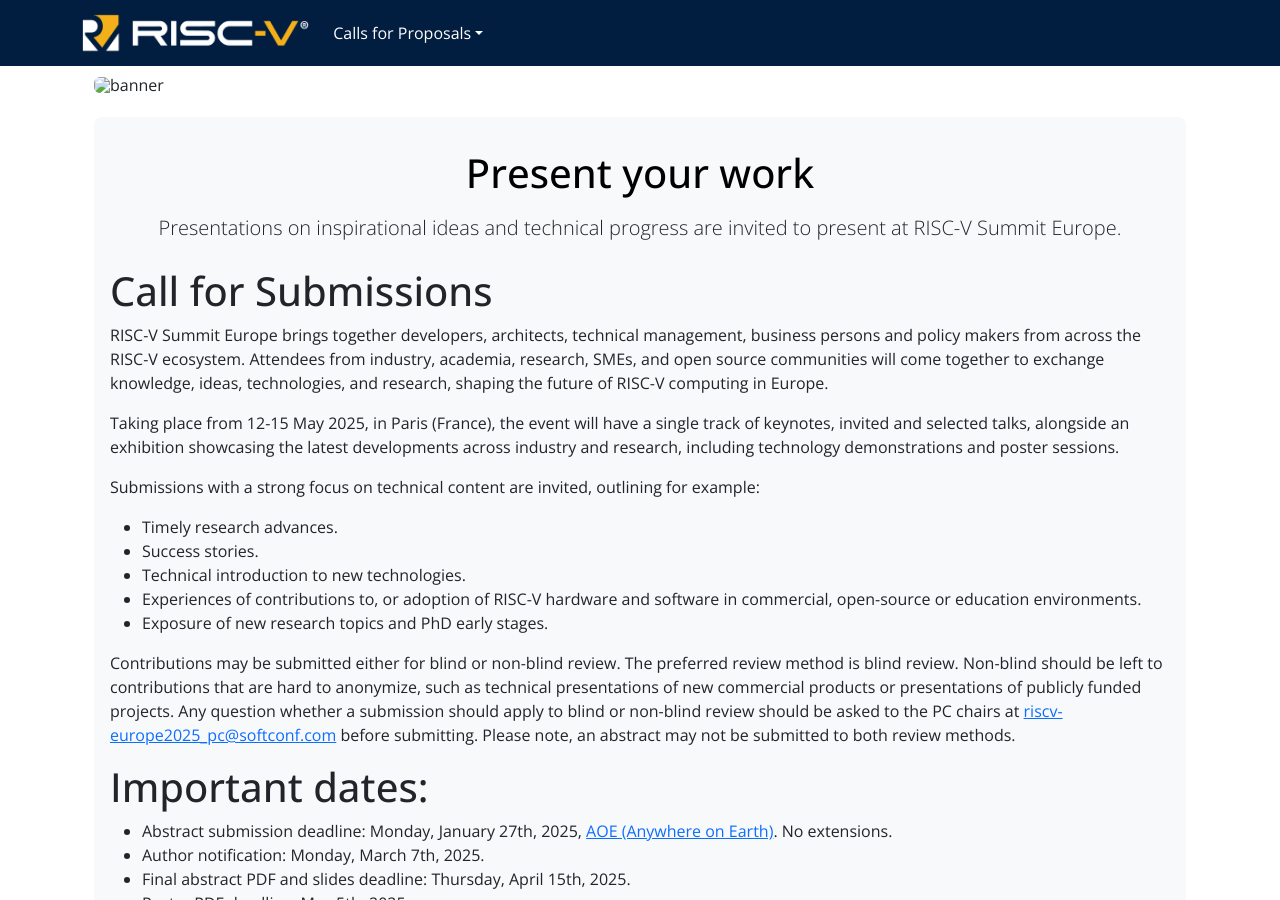
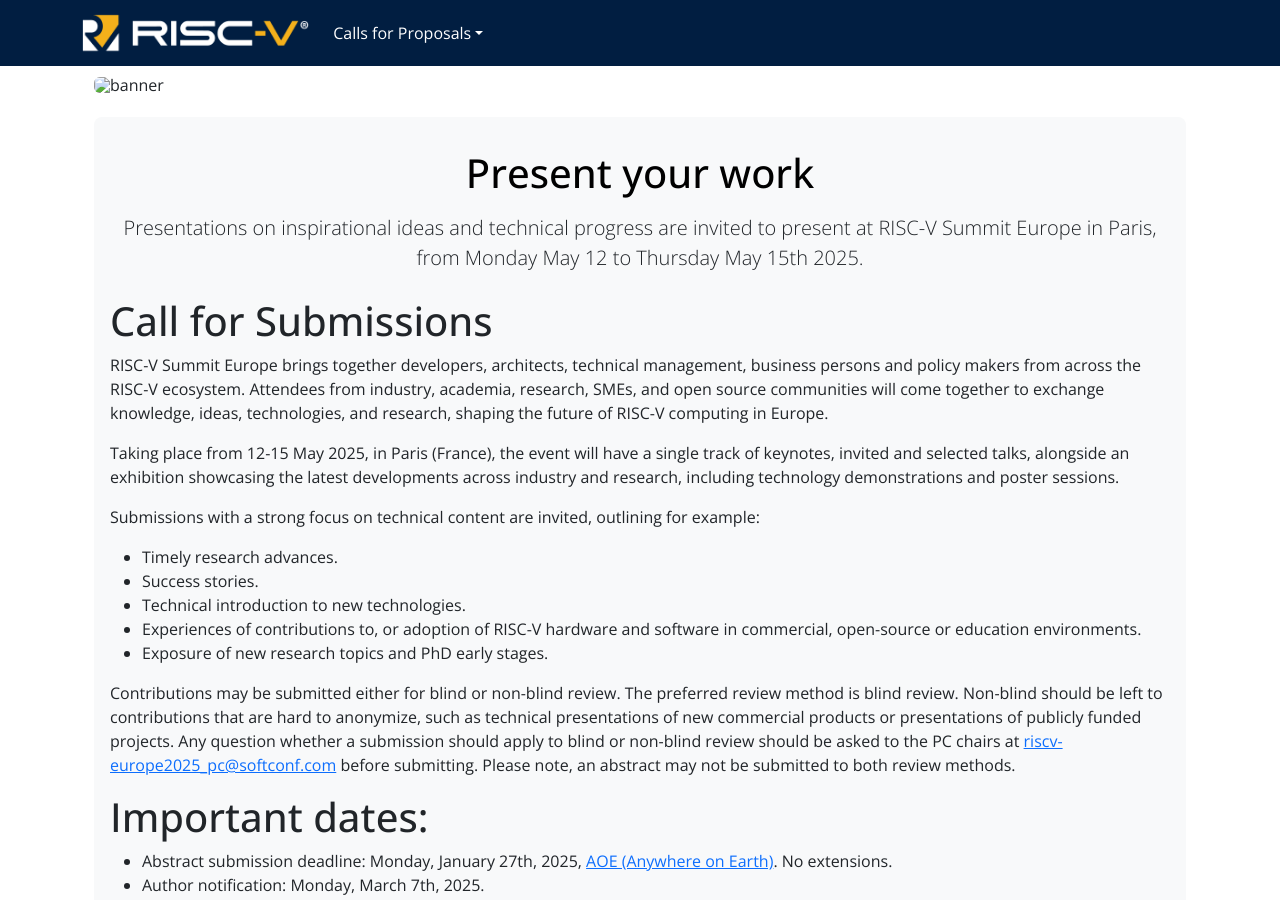
Before and after one commit to riscv-europe/summit-website-development, a Jekyll site: the page built from summit/2025/cfp.md, in a window 1280 px wide and 900 px high. Built offline with Jekyll 4.4.1, drawn with Linux system fonts in a browser that asks for light colours.

Commit message:
Fix: improved wording.

```diff
--- a/summit/2025/cfp.md
+++ b/summit/2025/cfp.md
@@ -9,7 +9,7 @@
 
 {% include jumboboxstart.html
     title = "Present your work"
-    lead = "Presentations on inspirational ideas and technical progress are invited to present at RISC-V Summit Europe."
+    lead = "Presentations on inspirational ideas and technical progress are invited to present at RISC-V Summit Europe in Paris, from Monday May 12 to Thursday May 15th 2025."
 %}
 
 # Call for Submissions
```
Also changed, not shown: summit/2025/index.md (+1 -1 lines).
